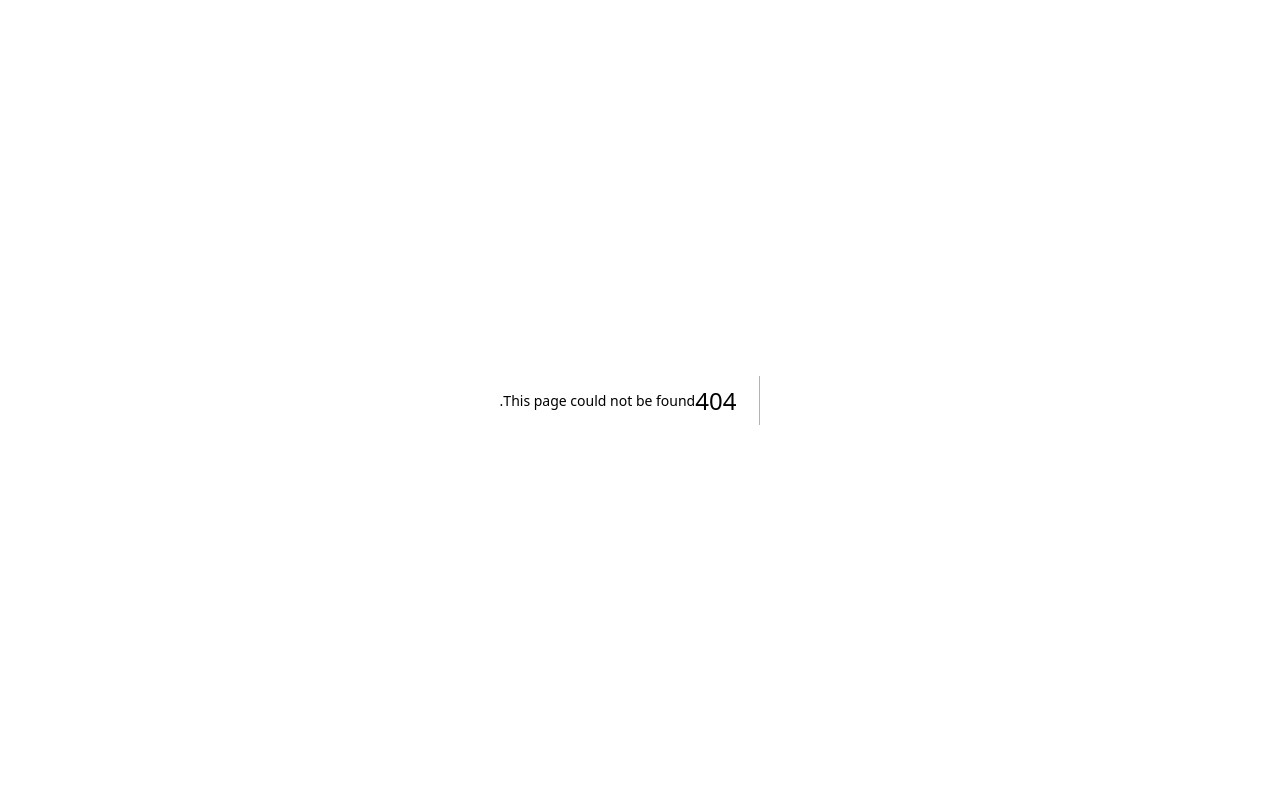
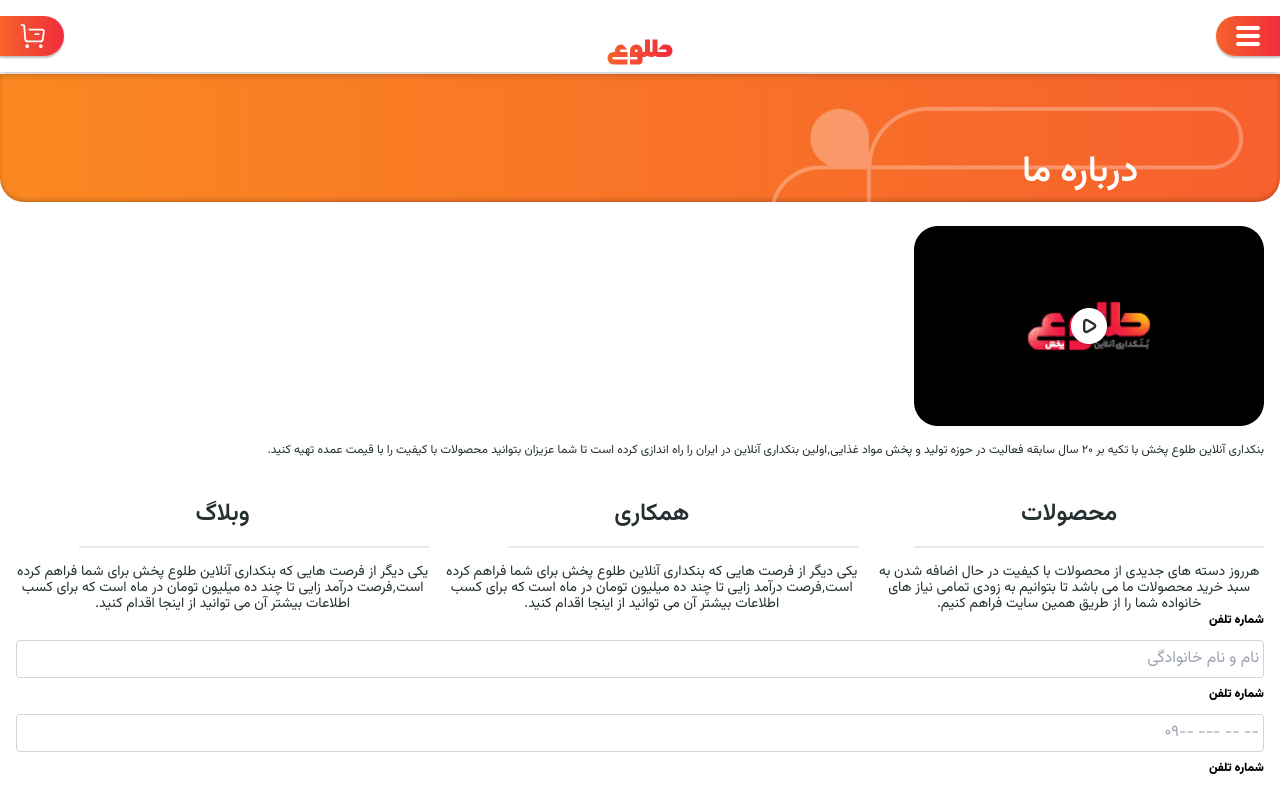
Before and after one commit to Mhdph/toloe-pakhsh, a Next.js app: page /aboutus in a window 1280 px wide. Before the commit this address had no page. Shown: the top 786 px of the page. Built offline with nearby package versions, Linux system fonts and the light colour scheme.

Commit message:
add about us page

```diff
--- /dev/null
+++ b/pages/aboutus.tsx
@@ -0,0 +1,119 @@
+import Navbar from "@/components/Navbar";
+import Image from "next/image";
+import React from "react";
+import Logo from "@/assets/images/Logo.png";
+import Player from "@/assets/tempImages/Video Player.png";
+import Footer from "@/components/Footer";
+import ContactUs from "@/components/ContactUs";
+
+function AboutUs() {
+  return (
+    <div className="mb-20">
+      <Navbar />
+      <div className="pt-[74px]">
+        <div className="serach_bar w-full h-[128px] rounded-b-3xl">
+          <div className="relative">
+            <Image src={Logo} alt="logo" className="pt-8 pr-9" />
+            <div className="absolute text-center bottom-11 right-[122px] text-white">
+              <p className="font-semibold text-4xl">درباره ما</p>
+              <p className="font-normal text-xs mt-4">
+                درباره طلوع پخش بیشتر بدانید ...
+              </p>
+            </div>
+          </div>
+        </div>
+      </div>
+      <div className="px-4 mt-6">
+        <Image src={Player} alt="video player " />
+        <p className="text-xs font-normal text-black-items mt-4 ">
+          بنکداری آنلاین طلوع پخش با تکیه بر ۲۰ سال سابقه فعالیت در حوزه تولید و
+          پخش مواد غذایی٬اولین بنکداری آنلاین در ایران را راه اندازی کرده است تا
+          شما عزیزان بتوانید محصولات با کیفیت را با قیمت عمده تهیه کنید.
+        </p>
+        <div className="flex flex-col md:justify-center md:gap-4 md:mt-10 md:flex-row md:items-center">
+          <hr className="seperator my-6 md:hidden" />
+          <div className="md:text-center">
+            <p className="text-2xl font-normal text-black-items mb-3 md:font-semibold  ">
+              محصولات
+            </p>
+            <hr className="seperator my-4 hidden md:flex md:justify-center" />
+            <p className="text-xs md:text-[14px] text-black-items font-normal">
+              هرروز دسته های جدیدی از محصولات با کیفیت در حال اضافه شدن به سبد
+              خرید محصولات ما می باشد تا بتوانیم به زودی تمامی نیاز های خانواده
+              شما را از طریق همین سایت فراهم کنیم.
+            </p>
+            <div className="flex flex-row-reverse my-2 md:hidden">
+              <button className="btn_Primary_small text-white text-xs font-extrabold ">
+                مشاهده محصولات
+              </button>
+            </div>
+          </div>
+          <hr className="seperator my-6 md:hidden" />
+          <div className="md:text-center">
+            <p className="text-2xl font-normal md:font-semibold text-black-items mb-3 ">
+              همکاری
+            </p>
+            <hr className="seperator my-4 hidden md:flex md:justify-center" />
+            <p className="text-xs md:text-[14px] text-black-items font-normal">
+              یکی دیگر از فرصت هایی که بنکداری آنلاین طلوع پخش برای شما فراهم
+              کرده است٬فرصت درآمد زایی تا چند ده میلیون تومان در ماه است که برای
+              کسب اطلاعات بیشتر آن می توانید از اینجا اقدام کنید.
+            </p>
+            <div className="flex flex-row-reverse my-2 md:hidden">
+              <button className="btn_Primary_small text-white text-xs font-extrabold ">
+                ادامه مطلب...
+              </button>
+            </div>
+          </div>
+          <hr className="seperator my-6 md:hidden" />
+          <div className="md:text-center">
+            <p className="text-2xl font-normal md:font-semibold  text-black-items mb-3 ">
+              وبلاگ
+            </p>
+            <hr className="seperator my-4 hidden md:flex md:justify-center" />
+            <p className="text-xs md:text-[14px] text-black-items font-normal">
+              یکی دیگر از فرصت هایی که بنکداری آنلاین طلوع پخش برای شما فراهم
+              کرده است٬فرصت درآمد زایی تا چند ده میلیون تومان در ماه است که برای
+              کسب اطلاعات بیشتر آن می توانید از اینجا اقدام کنید.
+            </p>
+            <div className="flex flex-row-reverse my-2 md:hidden">
+              <button className="btn_Primary_small text-white text-xs font-extrabold ">
+                وبلاگ
+              </button>
+            </div>
+          </div>
+        </div>
+        <hr className="seperator mt-4 mb-10 md:hidden" />
+
+        <div className="flex flex-col gap-2">
+          <label className="font-black mb-1 text-xs" htmlFor="">
+            شماره تلفن
+          </label>
+          <input
+            className="rounded py-1.5 text-right outline-none w-full border border-gray-300 placeholder:pr-1"
+            type="text"
+            placeholder="نام و نام خانوادگی"
+          />
+          <label className="font-black mb-1 text-xs" htmlFor="">
+            شماره تلفن
+          </label>
+          <input
+            className="rounded py-1.5 text-right outline-none w-full border border-gray-300 placeholder:pr-1"
+            type="text"
+            placeholder="-- -- --- --۰۹"
+          />
+          <label className="font-black mb-1 text-xs" htmlFor="">
+            شماره تلفن
+          </label>
+          <textarea className="rounded py-10 text-right outline-none w-full border border-gray-300" />
+        </div>
+        <button className="bg_primary w-full text-white font-extrabold text-xs py-2 my-4 rounded-3xl">
+          ثبت تماس
+        </button>
+      </div>
+      <ContactUs />
+    </div>
+  );
+}
+
+export default AboutUs;
```
Also changed, not shown: assets/tempImages/Video Player.png (added).
